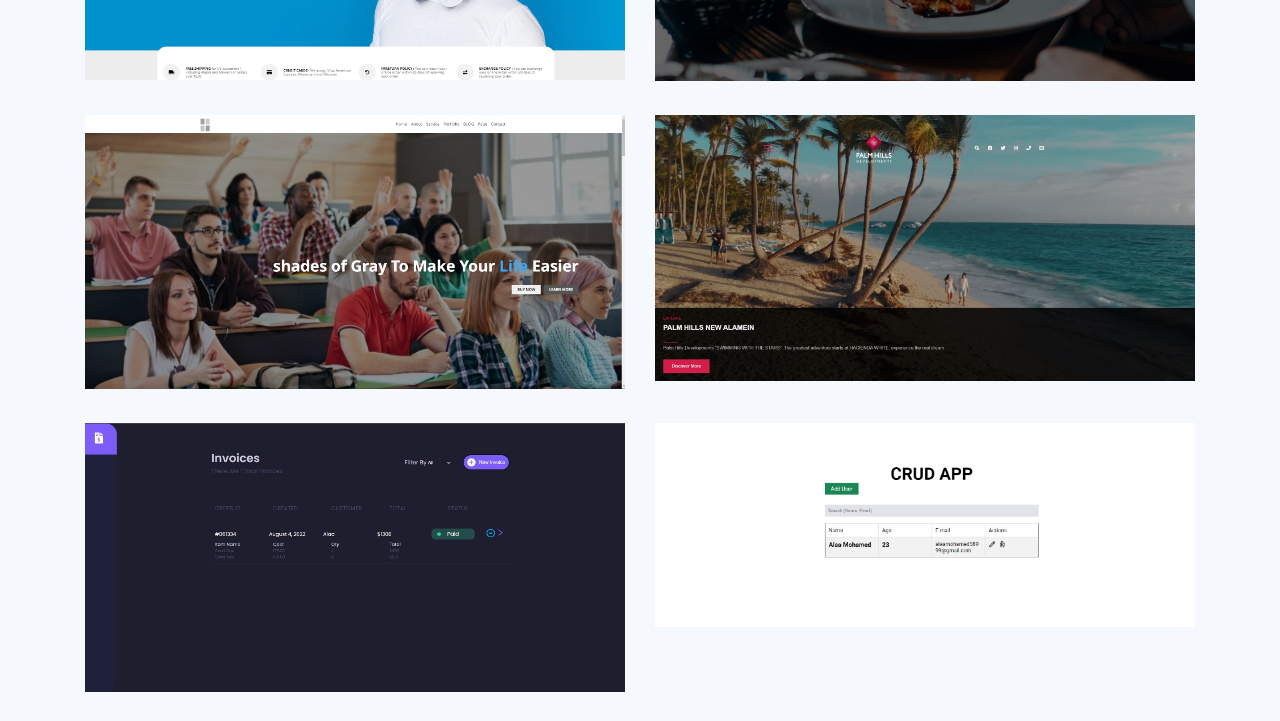
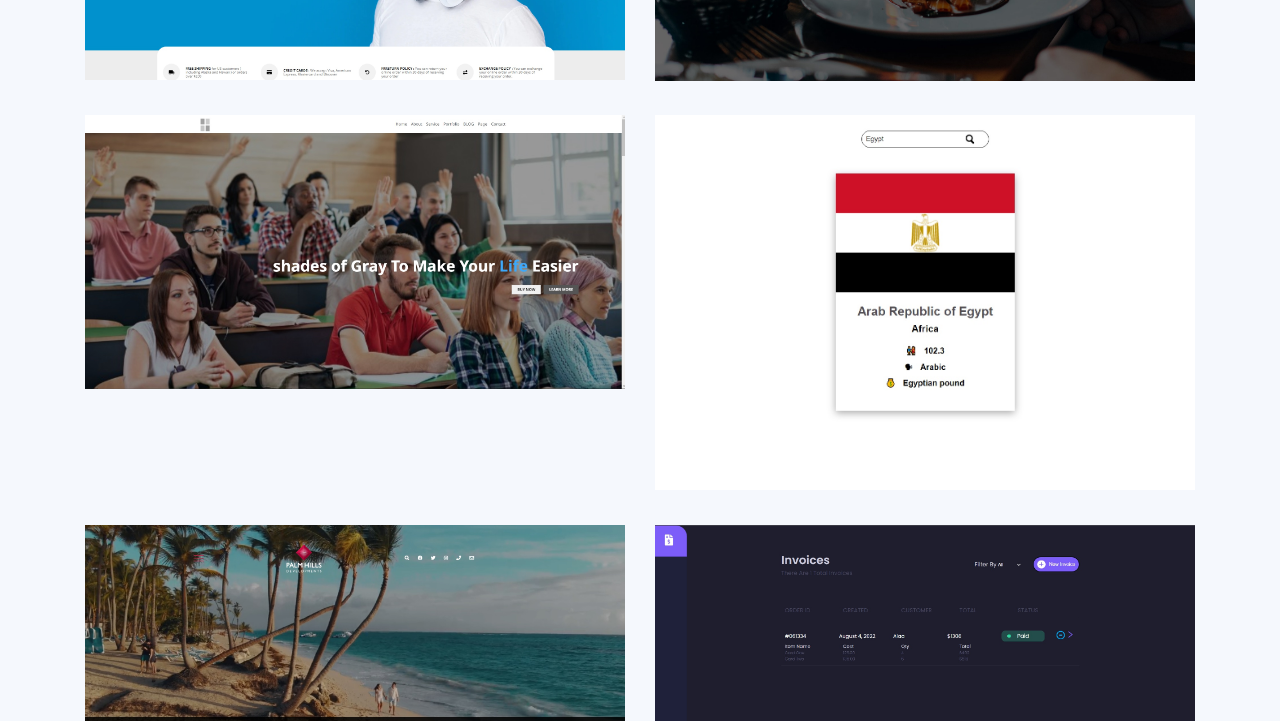
Before and after one commit to alaamohamed58/alaa-portfolio, a plain HTML site: page index.html in a window 1280 px wide. Shown: the part 2050-2771 px from the top of the page. Drawn offline with nearby package versions, Linux system fonts and the light colour scheme.

Commit message:
new proj

```diff
--- a/index.html
+++ b/index.html
@@ -268,6 +268,17 @@
               </div>
               <div class="all jsCss">
                 <div class="img">
+                  <img src="imgs/countries.jpg" alt="countries" />
+                </div>
+
+                <button>
+                  <a href="https://alaamohamed58.github.io/countries/" target="_blank">
+                    View Demo</a
+                  >
+                </button>
+              </div>
+              <div class="all jsCss">
+                <div class="img">
                   <img src="imgs/houses.jpg" alt="restaurant" />
                 </div>
 
```
Also changed, not shown: imgs/countries.jpg (added).
